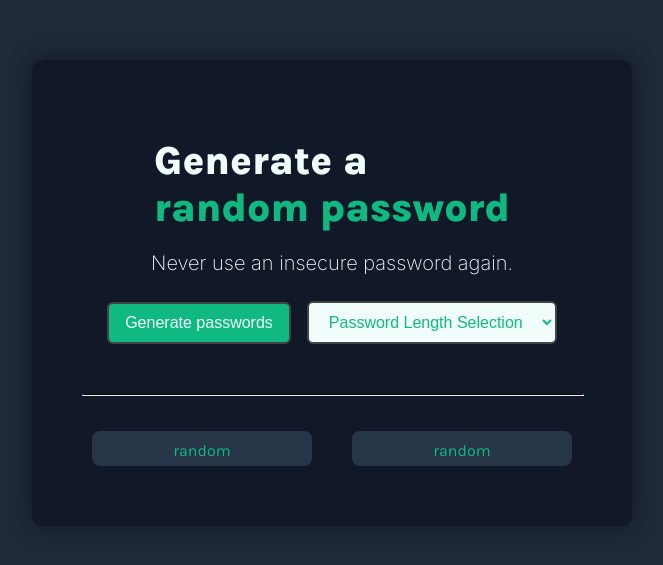
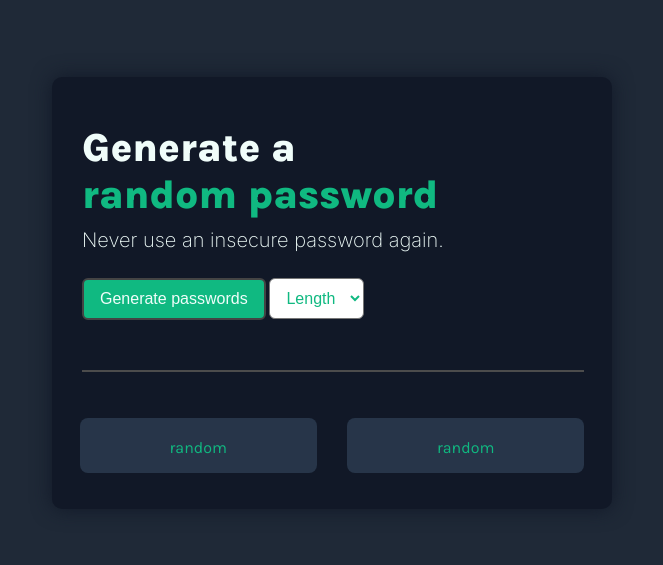
Before and after one commit to rajayush0/simple-password-tool, a plain HTML site: page index.html in a window 1280 px wide. Shown: the part 107-672 px from the top of the page, without its empty margins (308-971 px from the left). Drawn offline with Linux system fonts and the light colour scheme.

Commit message:
new click to copy added
some css changes andmade code more accessible  and more sematic html and clip to copyboard added

```diff
--- a/index.css
+++ b/index.css
@@ -1,52 +1,56 @@
 body {
- margin: 0;
-  padding: 0;
   background-color: #1f2937;
   font-family: 'Karla', sans-serif;
   color: #f0fdfa;
-  display: flex;
-  justify-content: center;
-  align-items: center;
+  margin: 0px 0px;
+  /* align-items: center;
   min-height: 100vh;
-  background-size: cover;
+  */
+   /* center vertically */
+   display: flex;
+  justify-content: center;     /* center horizontally */
+  align-items: center;         /* center vertically */
+  overflow: hidden;
 }
 
-#content{
-  text-align: center;
+.content{
+  flex-direction: column;
   background: #111827;
-  padding: 50px;
-  margin: auto;
-  display: flex;
-  justify-content: center;
-  align-items: center;
-  flex-direction: column;
+
   border-radius: 10px;
   box-shadow: 0px 0px 20px #111827;
+  width: 500px;
+
+  display: flex;
+  padding: 20px 30px;
+  height: auto;
+  margin:  auto;
 
 }
-#title{
+.title{
     font-family: "Karla", sans-serif;
     font-weight: 900;
     font-size:  40px;
-    margin-bottom: 10px;
-    display: flex;
-    flex-direction: column;
-    justify-content: start;
     text-align: start;
     gap: 0px;
+    margin-left: auto;
+    margin-bottom: auto;
+
 
 }
-#subtitle{
+.subtitle{
     margin-top: 10px;
     font-family: "Inter", sans-serif;
     font-weight: 200;
     font-size: 20px;
 
+
 }
-#ran{
+.ran{
     color: #10B981;
+    display: block;
 }
-#button{
+.button{
   padding: 10px 16px;
   font-size: 16px;
   border-radius: 6px;
@@ -58,44 +62,40 @@ body {
 
 }
 #mySelect{
-    padding: 10px 16px;
+  padding: 10px 12px;
   font-size: 16px;
   border-radius: 6px;
-  border: 2px solid #444;
+  /* border: 2px solid #444; */
   cursor: pointer;
   color: #10b981;
-  background-color: #f0fdfa;
+  background-color: #ffffff;
+  gap: 20px;
 }
 hr {
   color: #1F2937;
-  border-top: 1px solid black;
+  border: 1px solid rgb(76, 76, 76);
   width: 100%;
   margin-top: 30px;
   margin-bottom: 30px;
 }
 #passwords{
-     display: flex;
+  display: flex;
   justify-content: center;
-  gap: 20px;
-  flex-wrap: wrap;
-
+  gap: 30px;
+  cursor: pointer;
 }
 #randompass1,#randompass2{
   color: #10B981;
-  margin-left: 40px;
+  margin-left: 0px;
   width: 200px;
   height: 15px;
-  padding: 10px;
-  margin: 10px;
-  margin-top: 5px;
+  padding: 20px 90px;
+
   background-color: #273549;
   text-align: center;
   border-radius: 8px;
 }
 #bts{
- display: flex;
-  justify-content: center;
-  align-items: center;
   gap: 16px;
   margin-bottom: 20px;
 
--- a/index.html
+++ b/index.html
@@ -9,16 +9,17 @@
         <link rel="stylesheet" href="index.css">
     </head>
     <body>
-<div id="content">
-        <h1 id="title">Generate a <span id="ran" > random password</span></h1>
-        <h4 id="subtitle">Never use an insecure password again.</h4>
+<div class="content">
+    <div class="title-text">
+        <h1 class="title">Generate a <span class="ran" > random password</span></h1>
+        <h4 class="subtitle">Never use an insecure password again.</h4>
+    </div>
     <div id="bts">
-        <button id="button" onclick="generate1(),generate2()" >Generate passwords</button>
+                <button class="button" onclick="generate1(),generate2()" >Generate passwords</button>
                 <select id="mySelect">
-  <option value="disabled selected title">Password Length Selection</option>
+                    <option value="disabled selected title">Length</option>
                     <option value="4">4</option>
                     <option value="6">6</option>
-  <option value="10">10</option>
                 </select>
     </div>
         <hr>
--- a/script.js
+++ b/script.js
@@ -27,3 +27,25 @@ let randompass2El = document.getElementById("randompass2")
     }
     randompass2El.textContent=pass
     }
+    randompass1El.addEventListener('click', function () {
+        const text = randompass1El.textContent;
+        navigator.clipboard.writeText(text)
+            .then(() => {
+                alert("Password Copied: ");
+            })
+            .catch(err => {
+                alert("Failed to copy text");
+                console.error(err);
+            });
+    });
+    randompass2El.addEventListener('click', function () {
+        const text = randompass2El.textContent;
+        navigator.clipboard.writeText(text)
+            .then(() => {
+                alert("Password Copied: ");
+            })
+            .catch(err => {
+                alert("Failed to copy text");
+                console.error(err);
+            });
+    });
```
Lines whose indentation alone changed are shown as unchanged.
